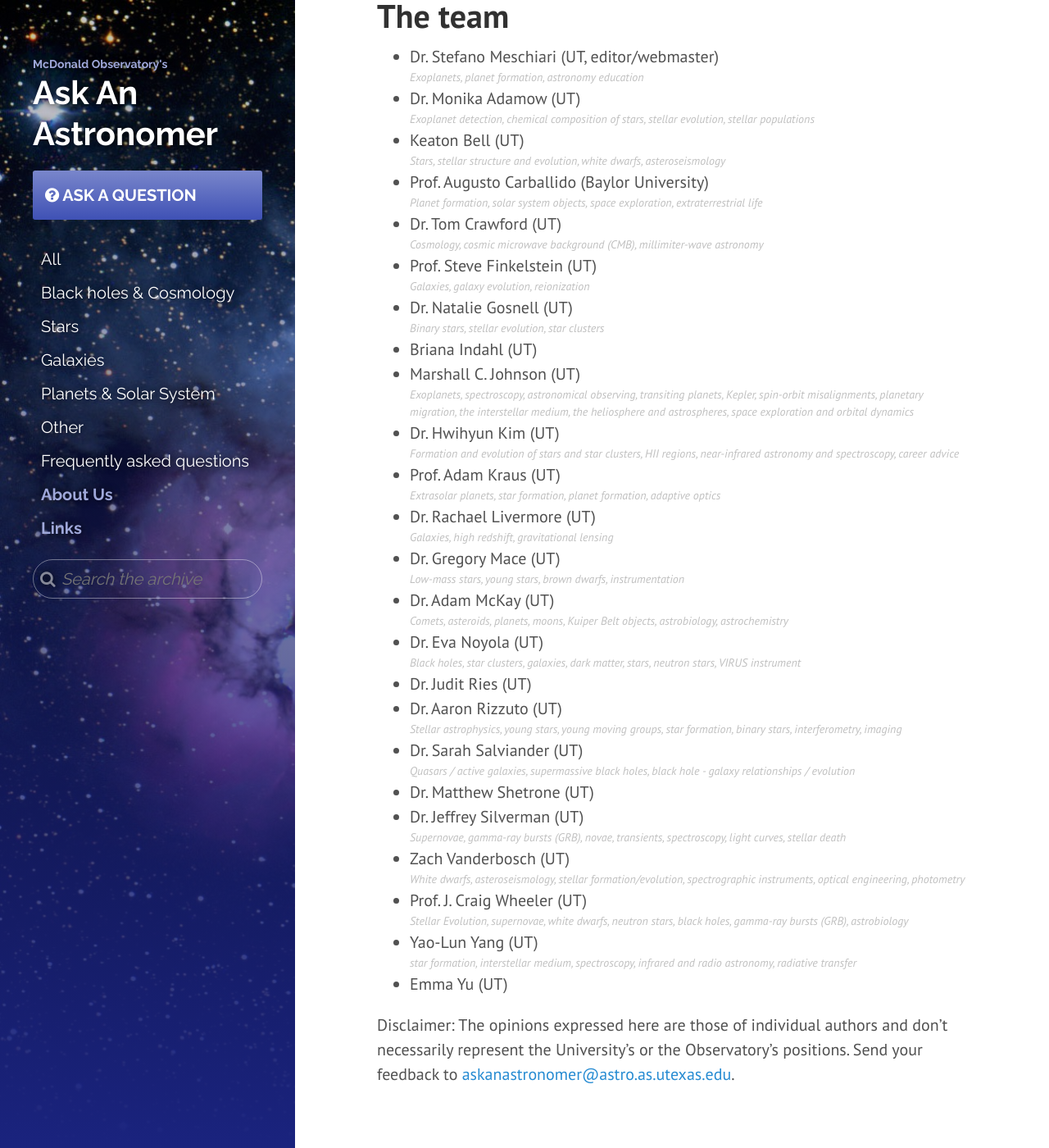
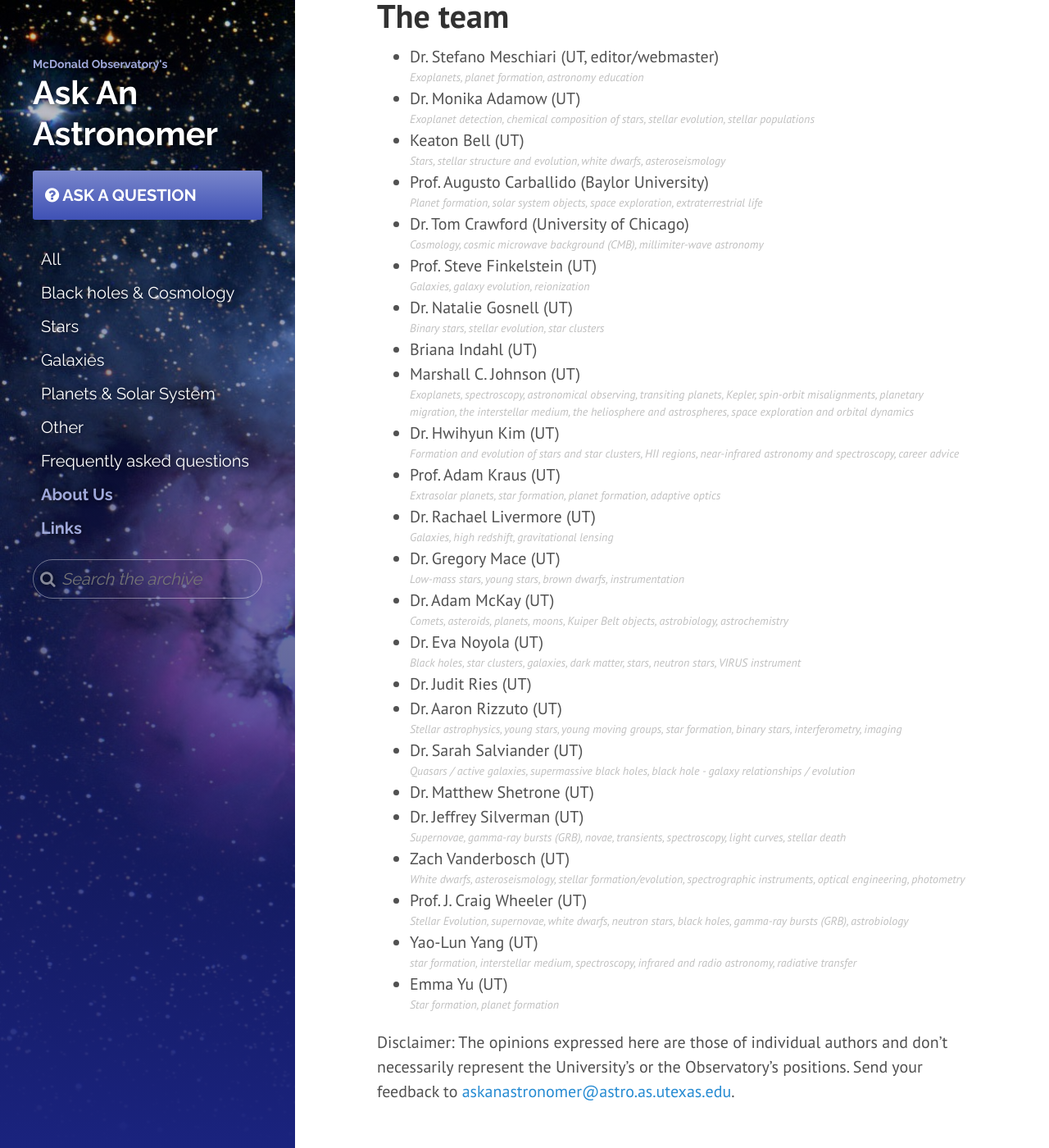
Before and after one commit to askanastronomer/askanastronomer.github.io, a Jekyll site: the page built from about.md, in a window 1280 px wide and 1400 px high, scrolled down 514 px. Shown: the whole window at 82% size. Built offline with Jekyll 4.4.1, drawn with Linux system fonts in a browser that asks for light colours; nearby versions of some CDN libraries.

Commit message:
Updated specialties

```diff
--- a/about.md
+++ b/about.md
@@ -19,7 +19,7 @@
 * Dr. Monika Adamow (UT) *Exoplanet detection, chemical composition of stars, stellar evolution, stellar populations*
 * Keaton Bell (UT) *Stars, stellar structure and evolution, white dwarfs, asteroseismology*
 * Prof. Augusto Carballido (Baylor University) *Planet formation, solar system objects, space exploration, extraterrestrial life*
-* Dr. Tom Crawford (UT) *Cosmology, cosmic microwave background (CMB), millimiter-wave astronomy*
+* Dr. Tom Crawford (University of Chicago) *Cosmology, cosmic microwave background (CMB), millimiter-wave astronomy*
 * Prof. Steve Finkelstein (UT) *Galaxies, galaxy evolution, reionization*
 * Dr. Natalie Gosnell (UT) *Binary stars, stellar evolution, star clusters*
 * Briana Indahl (UT)
@@ -38,6 +38,6 @@
 * Zach Vanderbosch (UT) *White dwarfs, asteroseismology, stellar formation/evolution, spectrographic instruments, optical engineering, photometry*
 * Prof. J. Craig Wheeler (UT) *Stellar Evolution, supernovae, white dwarfs, neutron stars, black holes, gamma-ray bursts (GRB), astrobiology*
 * Yao-Lun Yang (UT) *star formation, interstellar medium, spectroscopy, infrared and radio astronomy, radiative transfer*
-* Emma Yu (UT)
+* Emma Yu (UT) *Star formation, planet formation*
 
 Disclaimer: The opinions expressed here are those of individual authors and don't necessarily represent the University's or the Observatory's positions. Send your feedback to [askanastronomer@astro.as.utexas.edu](mailto:askanastronomer@astro.as.utexas.edu).
```
